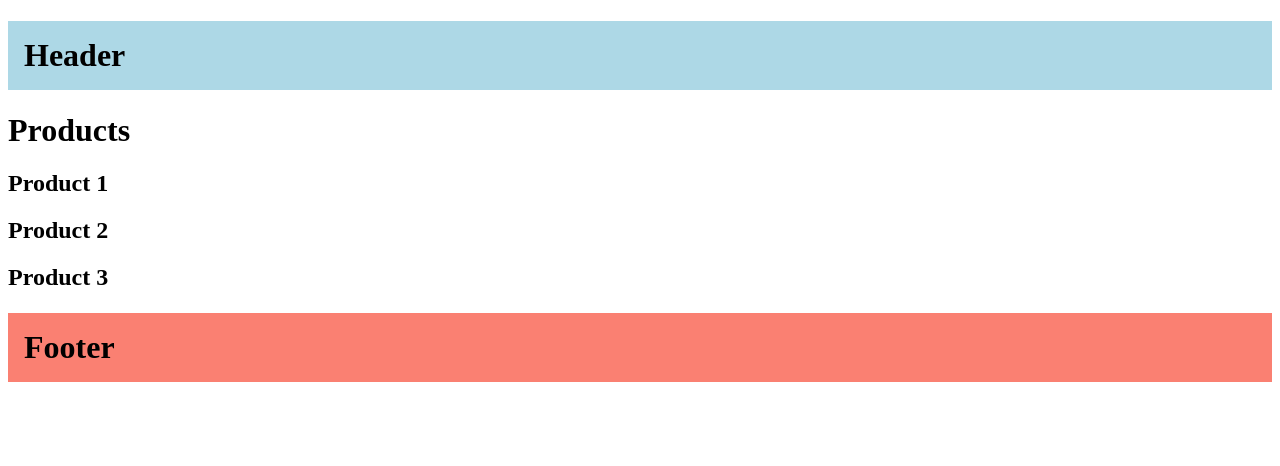
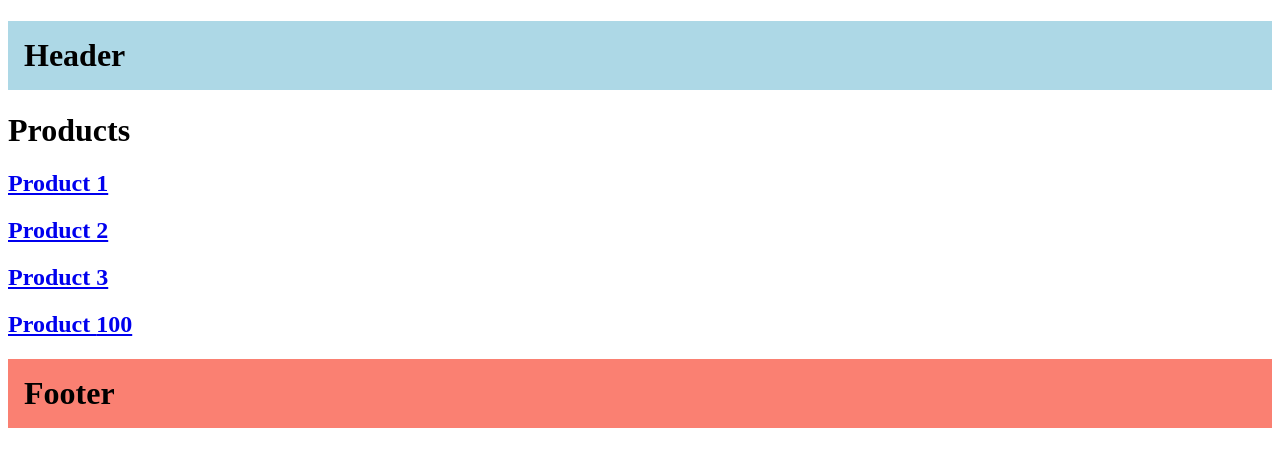
Before and after one commit to adermaulana/learning-next-js, a Next.js app: page /products in a window 1280 px wide. Shown: the top 466 px of the page. Built offline with nearby package versions, Linux system fonts and the light colour scheme.

Commit message:
Link Component Navigation

```diff
--- a/src/app/about/page.tsx
+++ b/src/app/about/page.tsx
@@ -1,4 +1,5 @@
 import { Metadata } from "next";
+import Link from "next/link";
 
 export const metadata: Metadata = {
   title: "About",
@@ -8,6 +9,7 @@
   return (
     <main>
       <h1>About</h1>
+      <Link href="/">Home</Link>
     </main>
   );
 }
--- a/src/app/page.tsx
+++ b/src/app/page.tsx
@@ -1,7 +1,11 @@
+import Link from "next/link";
+
 export default function Home() {
   return (
     <main>
       <h1>Hello World</h1>
+      <Link href="/about">About</Link>
+      <Link href="/products">Products</Link>
     </main>
   );
 }
--- a/src/app/products/page.tsx
+++ b/src/app/products/page.tsx
@@ -1,16 +1,29 @@
 import { Metadata } from "next";
+import Link from "next/link";
 
 export const metadata: Metadata = {
   title: "Products",
 };
 
 export default function Products() {
+  const productId = 100;
   return (
     <main>
       <h1>Products</h1>
-      <h2>Product 1</h2>
-      <h2>Product 2</h2>
-      <h2>Product 3</h2>
+      <h2>
+        <Link href="products/1">Product 1</Link>
+      </h2>
+      <h2>
+        <Link href="products/2">Product 2</Link>
+      </h2>
+      <h2>
+        <Link href="products/3" replace>
+          Product 3
+        </Link>
+      </h2>
+      <h2>
+        <Link href={`products/${productId}`}>Product {productId}</Link>
+      </h2>
     </main>
   );
 }
```
